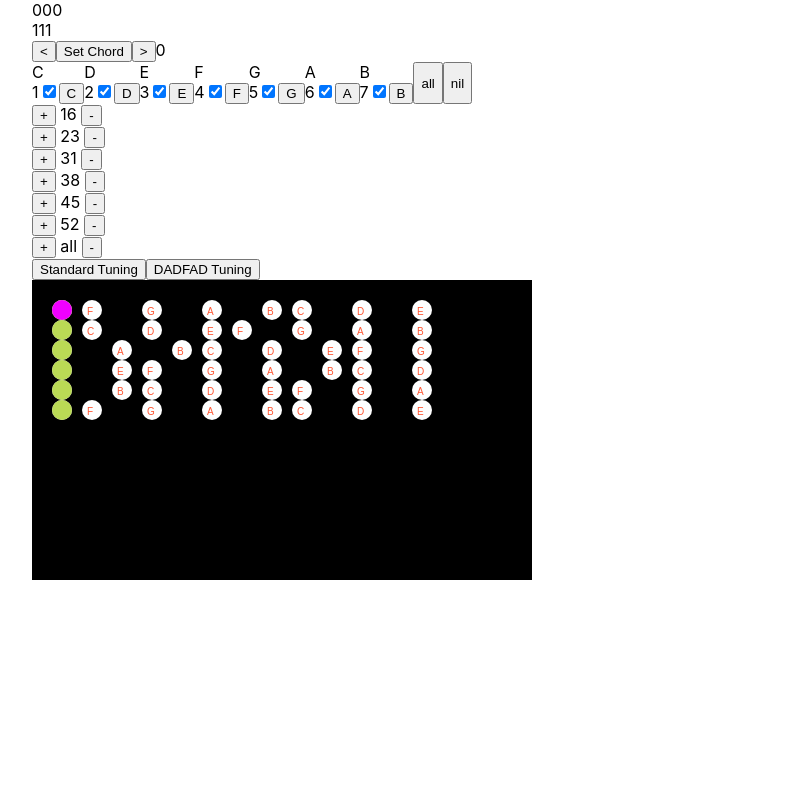
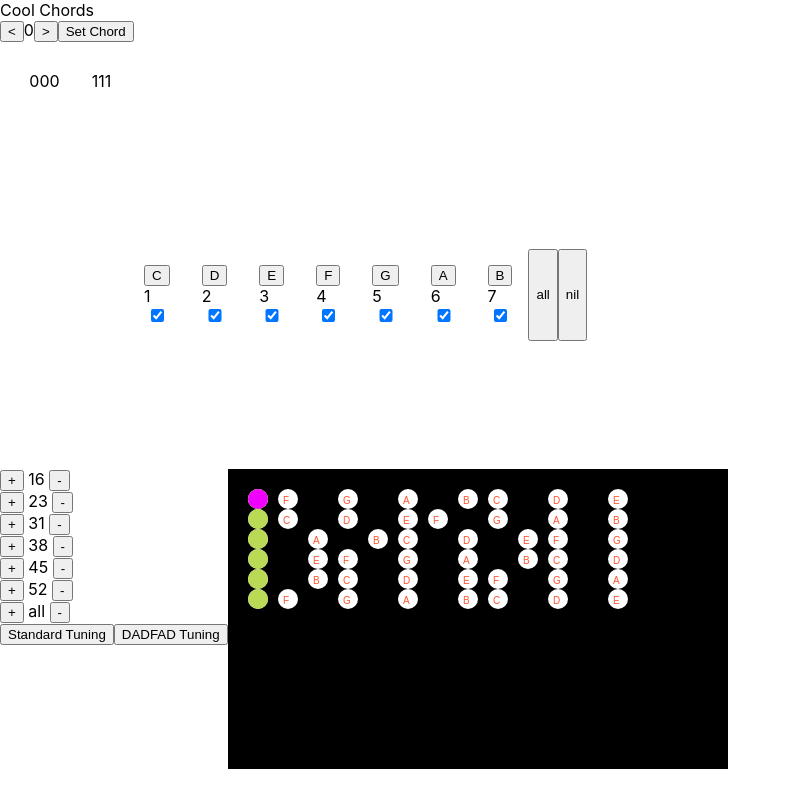
Before and after one commit to gvnmcg/cool-chords, a Next.js app: page / in a window 1280 px wide. Shown: the whole page, without its empty margins (0-791 px from the left). Built offline with nearby package versions, Linux system fonts and the light colour scheme.

Commit message:
init styling

```diff
--- a/pages/chords-app/ts-src/FretboardApp.tsx
+++ b/pages/chords-app/ts-src/FretboardApp.tsx
@@ -21,6 +21,8 @@ import {
   standardTuning,
 } from "./FretboardConstants";
 import ChordControls from "./components/Chords";
+import styles from '../../../styles/Home.module.css'
+
 
 /**
  *
@@ -41,8 +43,8 @@ const FretboardApp = () => {
   const [slurs, setSlurs] = useState<SlursType>([]);
 
   return (
-    <div>
-      <div className="chord-sequence-panel">
+    <div className={styles.main}>
+      <div className={styles.chordSequence}>
         <ChordControls
           tuning={tuning}
           chordSequence={chordSequence}
@@ -53,10 +55,12 @@ const FretboardApp = () => {
           slurs={slurs}
         />
       </div>
-      <div className="scale-panel">
+
+      <div className={styles.scales}>
         <ScaleControls scale={scale} setScale={setScale} />
       </div>
-      <div className="fretboard-panel">
+
+      <div className={styles.fretboard}>
         <TuningControls tuning={tuning} setTuning={setTuning} />
         <FretboardCanvas
           tuning={tuning}
--- a/pages/chords-app/ts-src/FretboardCanvas.tsx
+++ b/pages/chords-app/ts-src/FretboardCanvas.tsx
@@ -111,6 +111,8 @@ const FretboardCanvas = ({
       )
     })
     setChordSet([...newSet, newNote]);
+    if (debug) console.log("update chord", newSet);
+
   };
 
   const updateNoteCursor = (
@@ -131,8 +133,8 @@ const FretboardCanvas = ({
       drawChordNotes(context);
       drawNoteCursor(context);
     }
-    if (debug && !cursorRedraw) console.log("redraw", scale);
-    if (cursorRedraw) setCursorRedraw(false)
+    // if (debug && !cursorRedraw) console.log("redraw", scale);
+    // if (cursorRedraw) setCursorRedraw(false)
   });
 
   return (
--- a/pages/chords-app/ts-src/FretboardConstants.ts
+++ b/pages/chords-app/ts-src/FretboardConstants.ts
@@ -1,6 +1,6 @@
 // [[[ Weird Constants ]]]
 
-export const debug: boolean = false;
+export const debug: boolean = !false;
 
 import { FBStateType, NoteType } from "./FretboardTypes";
 
--- a/pages/chords-app/ts-src/components/Chords.tsx
+++ b/pages/chords-app/ts-src/components/Chords.tsx
@@ -7,6 +7,7 @@ import {
   ScaleType,
   TuningType,
 } from "../FretboardTypes";
+import styles from "../../../../styles/Scale.module.css";
 
 interface ChordControlsProps {
   tuning: TuningType;
@@ -64,23 +65,22 @@ const ChordControls = ({
   };
 
   return (
-    <div>
-      {chordSequence.map((chord: ChordType, index: number) => (
-        <div key={index}>
-          <div>{chord.notes.map((n) => n.fret)}</div>
-        </div>
-      ))}
+    <div >
       <div>
         <button onClick={() => navSequence(-1)}> {"<"} </button>
-        <button
-          onClick={() => {
-            amendSequence();
-          }}
-        >
+        <span>{chordIndex}</span>
+        <button onClick={() => navSequence(1)}> {">"} </button>
+        <button onClick={() => amendSequence()} >
           Set Chord
         </button>
-        <button onClick={() => navSequence(1)}> {">"} </button>
-        <span>{chordIndex}</span>
+      </div>
+
+      <div className={styles.chords}>
+        {chordSequence.map((chord: ChordType, index: number) => (
+          <div className={styles.chord} key={index}>
+            <div>{chord.notes.map((n) => n.fret)}</div>
+          </div>
+        ))}
       </div>
     </div>
   );
--- a/pages/chords-app/ts-src/components/Scale.tsx
+++ b/pages/chords-app/ts-src/components/Scale.tsx
@@ -1,6 +1,7 @@
 import React from "react";
 import { allFalse, allTrue, debug, scaleNotes } from "../FretboardConstants";
 import { ScaleType } from "../FretboardTypes";
+import styles from "../../../../styles/Scale.module.css"
 
 interface ScaleControlsProps {
   scale: ScaleType;
@@ -21,11 +22,16 @@ const ScaleControls = ({ scale, setScale }: ScaleControlsProps) => {
   };
 
   return (
-    <div style={{ display: "flex", flexDirection: "row" }}>
+    <div className={styles.chords}>
       {scaleNotes.map((ch, i) => (
-        <div key={i}>
-          {ch}
-          <br />
+        <div className={styles.chord} key={i}>
+          <button
+            onClick={() => {
+              toggleChord(i);
+            }}
+          >
+            {ch}
+          </button>
           {i + 1}
           <input
             type="checkbox"
@@ -35,13 +41,7 @@ const ScaleControls = ({ scale, setScale }: ScaleControlsProps) => {
             }}
           />
 
-          <button
-            onClick={() => {
-              toggleChord(i);
-            }}
-          >
-            {ch}
-          </button>
+
         </div>
       ))}
 
--- a/pages/index.tsx
+++ b/pages/index.tsx
@@ -7,6 +7,8 @@ import FretboardApp from './chords-app/ts-src/FretboardApp'
 export default function Home() {
   return (
     <div className={styles.container}>
+      <title> Cool Chords </title>
+      <a className={styles.title}> Cool Chords </a>
       <FretboardApp />
     </div>
   )
--- /dev/null
+++ b/styles/Chords.module.css
@@ -0,0 +1,11 @@
+.chords {
+    display: flex;
+    flex-direction: row;
+    margin: 10%;
+}
+
+.chord {
+    display: flex;
+    flex-direction: column;
+    padding: 1em;
+}
--- a/styles/Home.module.css
+++ b/styles/Home.module.css
@@ -1,129 +1,21 @@
-.container {
-  padding: 0 2rem;
+
+
+.main {
+  display: flex;
+  flex-direction: column;
 }
 
-.main {
-  min-height: 100vh;
-  padding: 4rem 0;
-  flex: 1;
+.chordSequence {
   display: flex;
-  flex-direction: column;
-  justify-content: center;
-  align-items: center;
+  flex-direction: row;
 }
 
-.footer {
+.scales {
   display: flex;
-  flex: 1;
-  padding: 2rem 0;
-  border-top: 1px solid #eaeaea;
-  justify-content: center;
-  align-items: center;
+  flex-direction: row;
 }
 
-.footer a {
+.fretboard {
   display: flex;
-  justify-content: center;
-  align-items: center;
-  flex-grow: 1;
+  flex-direction: row;
 }
-
-.title a {
-  color: #0070f3;
-  text-decoration: none;
-}
-
-.title a:hover,
-.title a:focus,
-.title a:active {
-  text-decoration: underline;
-}
-
-.title {
-  margin: 0;
-  line-height: 1.15;
-  font-size: 4rem;
-}
-
-.title,
-.description {
-  text-align: center;
-}
-
-.description {
-  margin: 4rem 0;
-  line-height: 1.5;
-  font-size: 1.5rem;
-}
-
-.code {
-  background: #fafafa;
-  border-radius: 5px;
-  padding: 0.75rem;
-  font-size: 1.1rem;
-  font-family: Menlo, Monaco, Lucida Console, Liberation Mono, DejaVu Sans Mono,
-    Bitstream Vera Sans Mono, Courier New, monospace;
-}
-
-.grid {
-  display: flex;
-  align-items: center;
-  justify-content: center;
-  flex-wrap: wrap;
-  max-width: 800px;
-}
-
-.card {
-  margin: 1rem;
-  padding: 1.5rem;
-  text-align: left;
-  color: inherit;
-  text-decoration: none;
-  border: 1px solid #eaeaea;
-  border-radius: 10px;
-  transition: color 0.15s ease, border-color 0.15s ease;
-  max-width: 300px;
-}
-
-.card:hover,
-.card:focus,
-.card:active {
-  color: #0070f3;
-  border-color: #0070f3;
-}
-
-.card h2 {
-  margin: 0 0 1rem 0;
-  font-size: 1.5rem;
-}
-
-.card p {
-  margin: 0;
-  font-size: 1.25rem;
-  line-height: 1.5;
-}
-
-.logo {
-  height: 1em;
-  margin-left: 0.5rem;
-}
-
-@media (max-width: 600px) {
-  .grid {
-    width: 100%;
-    flex-direction: column;
-  }
-}
-
-@media (prefers-color-scheme: dark) {
-  .card,
-  .footer {
-    border-color: #222;
-  }
-  .code {
-    background: #111;
-  }
-  .logo img {
-    filter: invert(1);
-  }
-}
--- /dev/null
+++ b/styles/Scale.module.css
@@ -0,0 +1,11 @@
+.chords {
+    display: flex;
+    flex-direction: row;
+    margin: 10%;
+}
+
+.chord {
+    display: flex;
+    flex-direction: column;
+    padding: 1em;
+}
```
